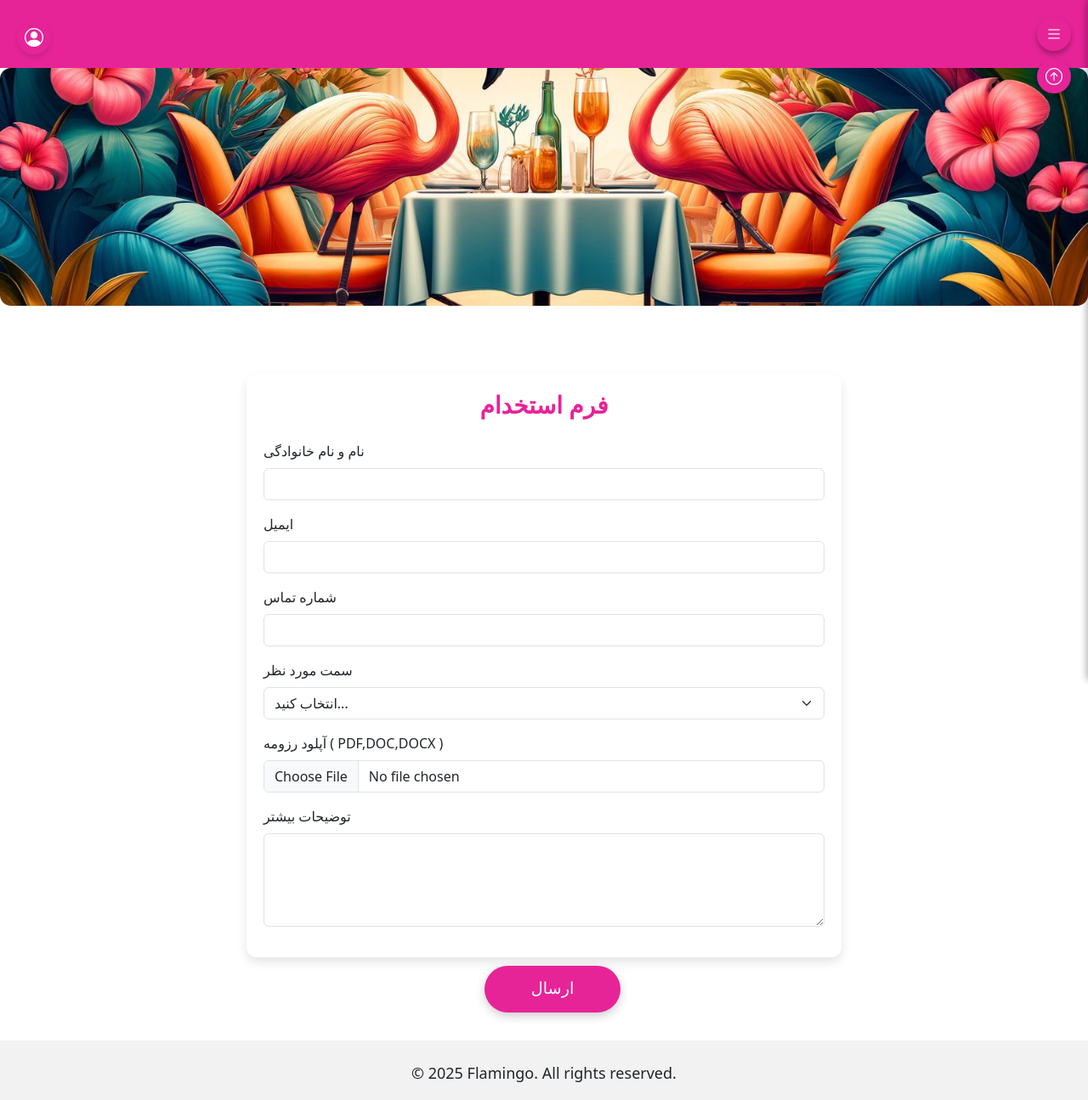
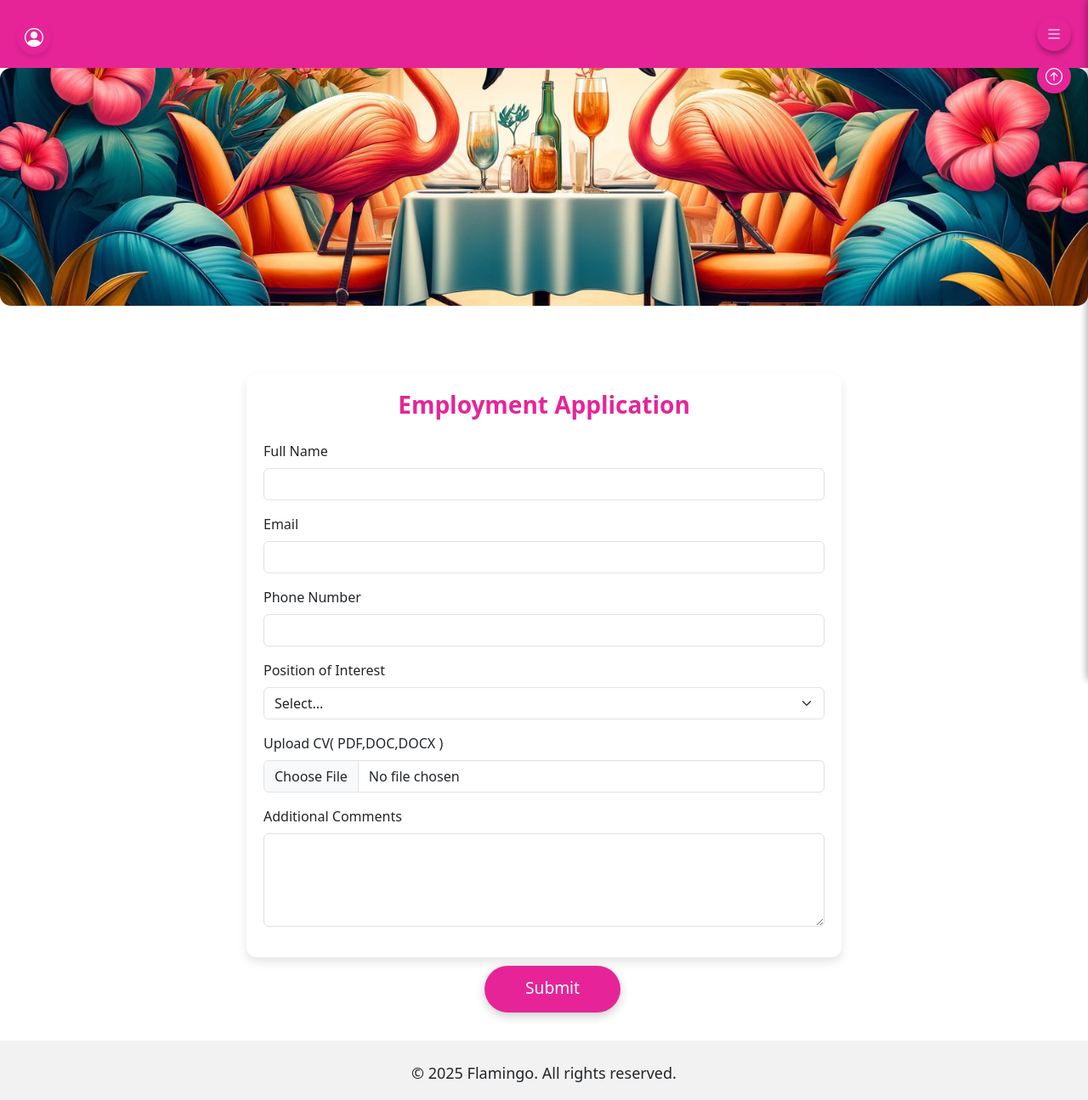
Before and after one commit to yalda-aq30/Felamingo, a Django app: page /employment/ in a window 1280 px wide; the page is wider, and only the part inside the window is pictured. Shown: that part at 85% size. Run offline with Django 5.2, Linux system fonts and the light colour scheme.

Commit message:
Employment page language has updated to English

```diff
--- a/restaurentproject/employment/templates/employment/career.html
+++ b/restaurentproject/employment/templates/employment/career.html
@@ -189,7 +189,7 @@ document.addEventListener("DOMContentLoaded", function () {
     // ارسال فرم واقعی با پیام موفقیت
     if (form) {
         form.addEventListener("submit", function () {
-            alert("درخواست شما با موفقیت ارسال شد ✔️");
+            alert("Successfuly sent✔️");
             // فرم بعد از submit واقعی به طور خودکار ریست می‌شود
         });
     }
@@ -227,39 +227,39 @@ document.addEventListener("DOMContentLoaded", function () {
     {% csrf_token %}
     <div class="container">
             <div class="career-section">
-                <h3 class="career-title">فرم استخدام</h3>
+                <h3 class="career-title">Employment Application</h3>
                     <div class="mb-3">
-                        <label for="fullName" class="form-label">نام و نام خانوادگی</label>
+                        <label for="fullName" class="form-label">Full Name</label>
                         <input type="text" class="form-control" id="fullName" name="full_name" required>
                     </div>
                     <div class="mb-3">
-                        <label for="email" class="form-label">ایمیل</label>
+                        <label for="email" class="form-label">Email</label>
                         <input type="email" class="form-control" id="email" name="email" required>
                     </div>
                     <div class="mb-3">
-                        <label for="phone" class="form-label">شماره تماس</label>
+                        <label for="phone" class="form-label">Phone Number</label>
                         <input type="tel" class="form-control" id="phone" name="phone_number" required>
                     </div>
                     <div class="mb-3">
-                        <label for="position" class="form-label">سمت مورد نظر</label>
+                        <label for="position" class="form-label">Position of Interest</label>
                         <select class="form-select" id="position" name="positions" required>
-                            <option value="">انتخاب کنید...</option>
-                            <option value="HC">سرآشپز</option>
-                            <option value="WA">پیش‌خدمت</option>
-                            <option value="RM">مدیر سالن</option>
-                            <option value="CS">پشتیبانی</option>
+                            <option value="">Select...</option>
+                            <option value="HC">Head Chef</option>
+                            <option value="WA">Waiter</option>
+                            <option value="RM">Restaurant Manager</option>
+                            <option value="CS">Customer Service</option>
                         </select>
                     </div>
                     <div class="mb-3">
-                        <label for="resume" class="form-label">آپلود رزومه ( PDF,DOC,DOCX )</label>
+                        <label for="resume" class="form-label">Upload CV( PDF,DOC,DOCX )</label>
                         <input type="file" class="form-control" id="resume" name="resume" accept=".pdf,.doc,.docx">
                     </div>
                     <div class="mb-3">
-                        <label for="message" class="form-label">توضیحات بیشتر</label>
+                        <label for="message" class="form-label">Additional Comments</label>
                         <textarea class="form-control" id="message" name="message" rows="4"></textarea>
                     </div>
                     <div class="text-center">
-                        <button class="submit" type="submit">ارسال</button>
+                        <button class="submit" type="submit">Submit</button>
                     </div>
                 </div>
             </div>
```
Also changed, not shown: restaurentproject/db.sqlite3.
